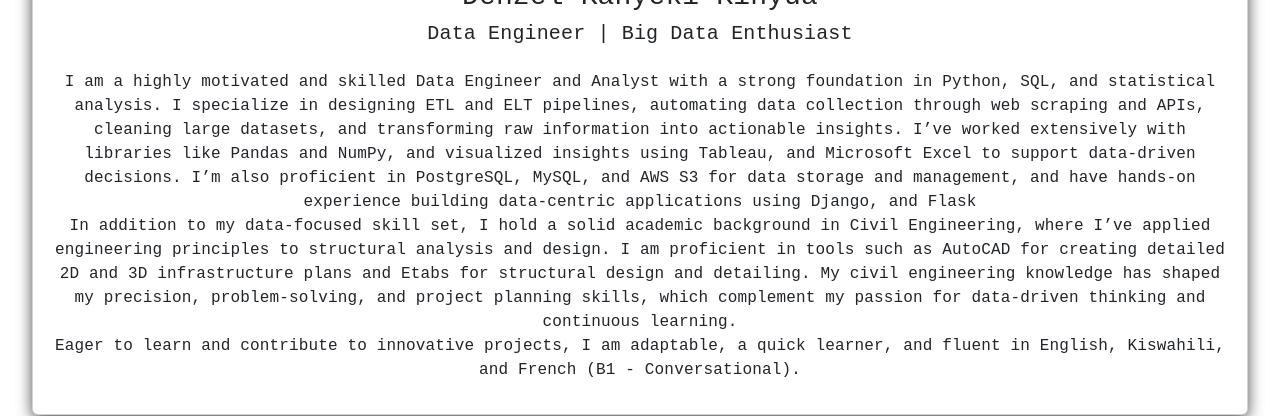
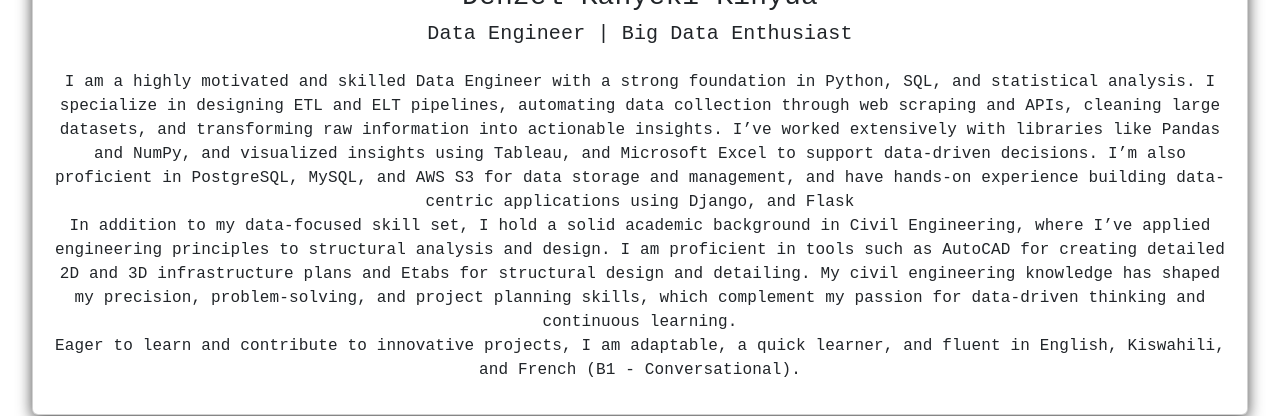
Before and after one commit to dkkinyua/my-portfolio, a React (Create React App) app in the folder frontend/: page / in a window 1280 px wide. Shown: the part 427-843 px from the top of the page. Built offline with nearby package versions, Linux system fonts and the light colour scheme; a web font is replaced by a local one.

Commit message:
Commit: Made changes, removed Data Analyst.

```diff
--- a/frontend/src/components/Intro.js
+++ b/frontend/src/components/Intro.js
@@ -46,7 +46,7 @@ function Intro() {
           </div>
           <div className='mt-3 text-center'>
             <p>
-              I am a highly motivated and skilled Data Engineer and Analyst with a strong foundation in Python, SQL, and statistical analysis. I specialize in designing ETL and ELT pipelines, automating data collection through web scraping and APIs, cleaning large datasets, and transforming raw information into actionable insights. I’ve worked extensively with libraries like Pandas and NumPy, and visualized insights using Tableau, and Microsoft Excel to support data-driven decisions. I’m also proficient in PostgreSQL, MySQL, and AWS S3 for data storage and management, and have hands-on experience building data-centric applications using Django, and Flask
+              I am a highly motivated and skilled Data Engineer with a strong foundation in Python, SQL, and statistical analysis. I specialize in designing ETL and ELT pipelines, automating data collection through web scraping and APIs, cleaning large datasets, and transforming raw information into actionable insights. I’ve worked extensively with libraries like Pandas and NumPy, and visualized insights using Tableau, and Microsoft Excel to support data-driven decisions. I’m also proficient in PostgreSQL, MySQL, and AWS S3 for data storage and management, and have hands-on experience building data-centric applications using Django, and Flask
 
               <br />
 
```
